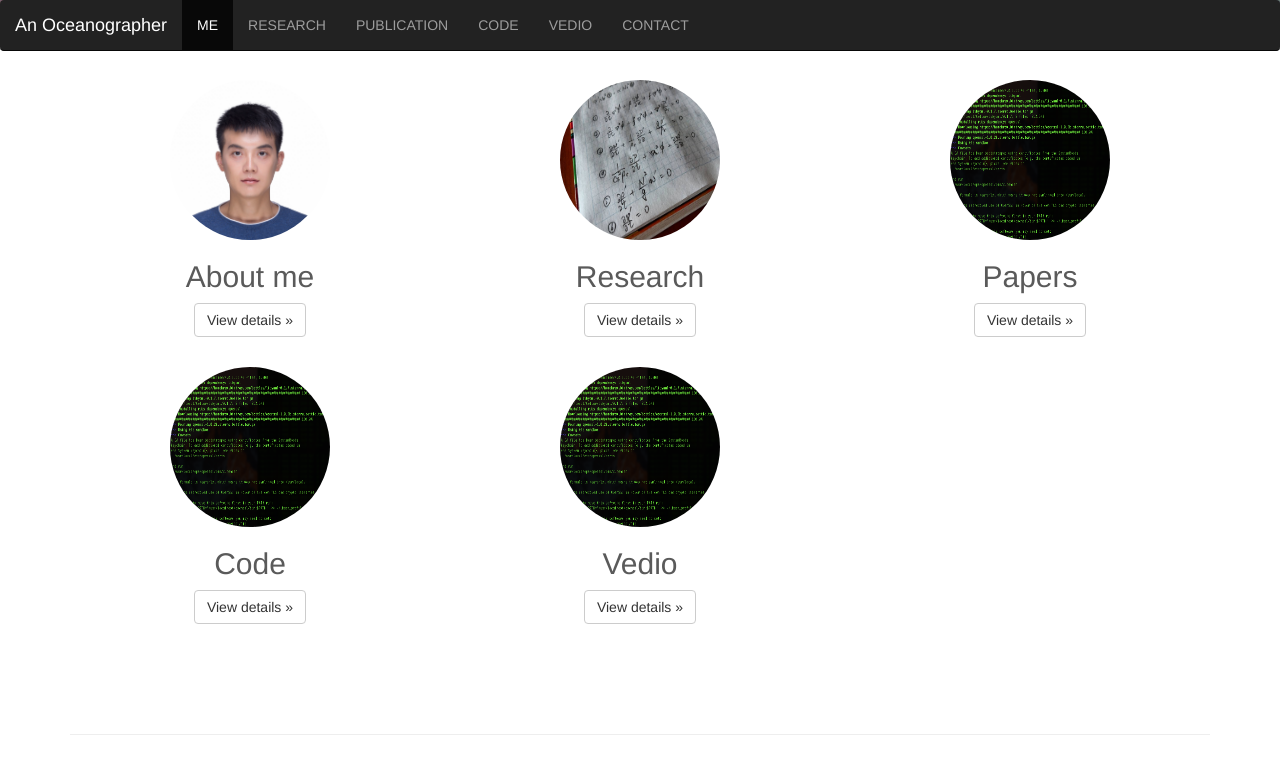
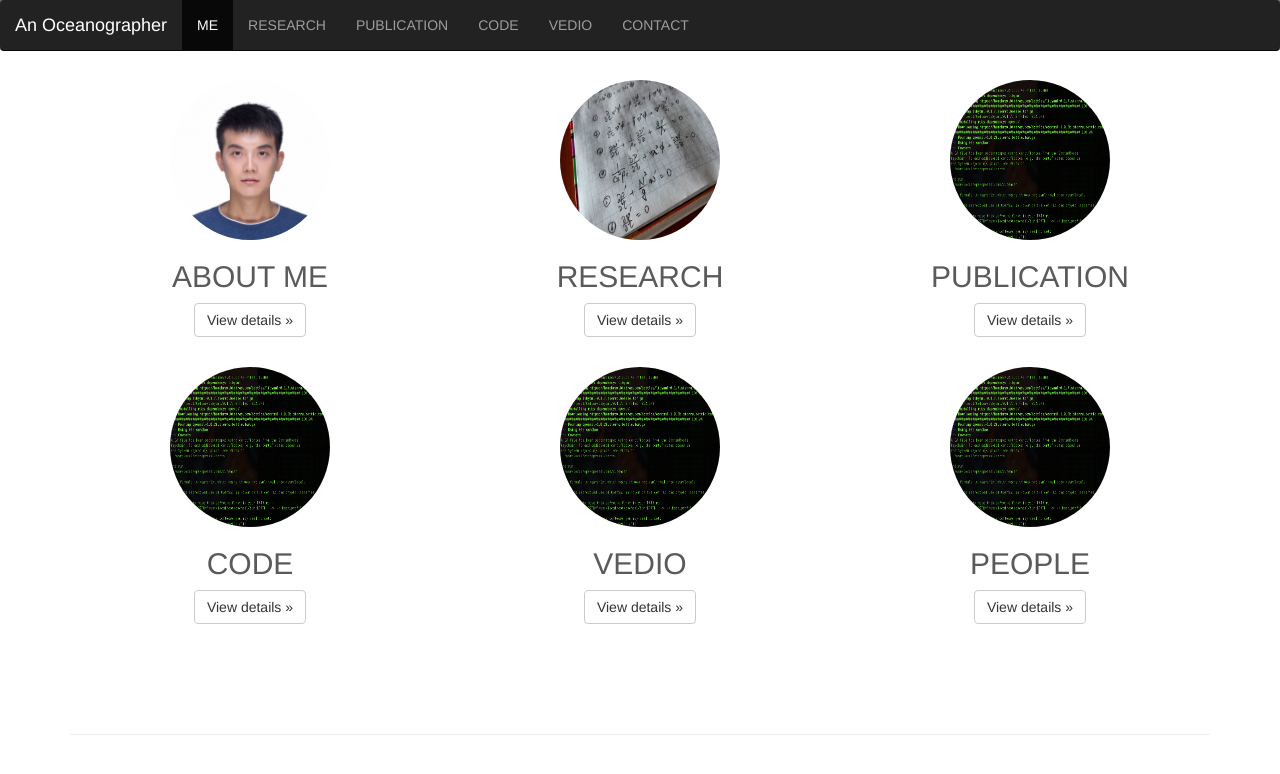
Before and after one commit to liutongya/liutongya.github.io, a Jekyll site: the page built from index.html, in a window 1280 px wide and 900 px high, scrolled down 480 px. Shown: the top 774 px of the window. Built offline with Jekyll 4.4.1, drawn with Linux system fonts in a browser that asks for light colours.

Commit message:
Update index.html

```diff
--- a/index.html
+++ b/index.html
@@ -21,33 +21,33 @@
       <div class="row">
         <div class="col-lg-4">
           <img class="img-circle" src="../img/me.jpg" alt="Generic placeholder image" width="160" height="160">
-          <h2>About me</h2>
-<!--           <p>Donec sed odio dui. Etiam porta sem malesuada magna mollis euismod. Nullam id dolor id nibh ultricies vehicula ut id elit. Morbi leo risus, porta ac consectetur ac, vestibulum at eros. Praesent commodo cursus magna.</p> -->
+          <h2>ABOUT ME</h2>
           <p><a class="btn btn-default" href="#about" role="button">View details &raquo;</a></p>
         </div><!-- /.col-lg-4 -->
         <div class="col-lg-4">
           <img class="img-circle" src="../img/publication.jpg" alt="Generic placeholder image" width="160" height="160">
-          <h2>Research</h2>
-<!--           <p>Duis mollis, est non commodo luctus, nisi erat porttitor ligula, eget lacinia odio sem nec elit. Cras mattis consectetur purus sit amet fermentum. Fusce dapibus, tellus ac cursus commodo, tortor mauris condimentum nibh.</p> -->
-          <p><a class="btn btn-default" href="#publication" role="button">View details &raquo;</a></p>
+          <h2>RESEARCH</h2>
+          <p><a class="btn btn-default" href="#RESEARCH" role="button">View details &raquo;</a></p>
         </div><!-- /.col-lg-4 -->
         <div class="col-lg-4">
           <img class="img-circle" src="../img/beer.png" alt="Generic placeholder image" width="160" height="160">
-          <h2>Papers</h2>
-<!--           <p>Donec sed odio dui. Cras justo odio, dapibus ac facilisis in, egestas eget quam. Vestibulum id ligula porta felis euismod semper. Fusce dapibus, tellus ac cursus commodo, tortor mauris condimentum nibh, ut fermentum massa justo sit amet risus.</p> -->
-          <p><a class="btn btn-default" href="#research" role="button">View details &raquo;</a></p>
+          <h2>PUBLICATION</h2>
+          <p><a class="btn btn-default" href="#PUBLICATION" role="button">View details &raquo;</a></p>
         </div><!-- /.col-lg-4 -->
         <div class="col-lg-4">
           <img class="img-circle" src="../img/beer.png" alt="Generic placeholder image" width="160" height="160">
-          <h2>Code</h2>
-<!--           <p>Donec sed odio dui. Cras justo odio, dapibus ac facilisis in, egestas eget quam. Vestibulum id ligula porta felis euismod semper. Fusce dapibus, tellus ac cursus commodo, tortor mauris condimentum nibh, ut fermentum massa justo sit amet risus.</p> -->
-          <p><a class="btn btn-default" href="#research" role="button">View details &raquo;</a></p>
+          <h2>CODE</h2>
+          <p><a class="btn btn-default" href="#CODE" role="button">View details &raquo;</a></p>
         </div><!-- /.col-lg-4 -->
          <div class="col-lg-4">
           <img class="img-circle" src="../img/beer.png" alt="Generic placeholder image" width="160" height="160">
-          <h2>Vedio</h2>
-<!--           <p>Donec sed odio dui. Cras justo odio, dapibus ac facilisis in, egestas eget quam. Vestibulum id ligula porta felis euismod semper. Fusce dapibus, tellus ac cursus commodo, tortor mauris condimentum nibh, ut fermentum massa justo sit amet risus.</p> -->
-          <p><a class="btn btn-default" href="#research" role="button">View details &raquo;</a></p>
+          <h2>VEDIO</h2>
+          <p><a class="btn btn-default" href="#VEDIO" role="button">View details &raquo;</a></p>
+        </div><!-- /.col-lg-4 -->
+         <div class="col-lg-4">
+          <img class="img-circle" src="../img/beer.png" alt="Generic placeholder image" width="160" height="160">
+          <h2>PEOPLE</h2>
+          <p><a class="btn btn-default" href="#PEOPLE" role="button">View details &raquo;</a></p>
         </div><!-- /.col-lg-4 -->
       </div><!-- /.row -->
 
```
